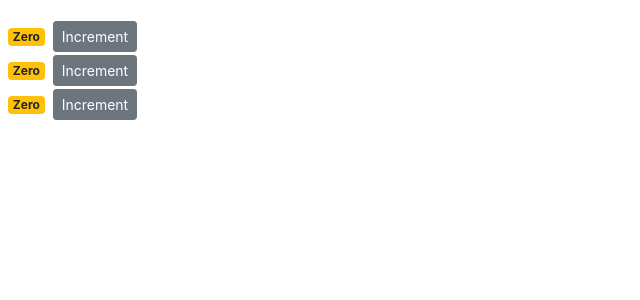
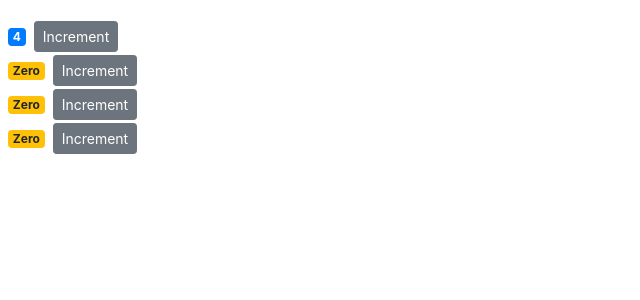
Before and after one commit to attackpiggy/Vidly_Project, a React (Create React App) app: page / in a window 1280 px wide. Shown: the top 300 px of the page, without its empty margins (0-640 px from the left). Built offline with nearby package versions, Linux system fonts and the light colour scheme.

Commit message:
Passing data to components successfully

```diff
--- a/src/components/counter.jsx
+++ b/src/components/counter.jsx
@@ -4,21 +4,17 @@ import 'bootstrap/dist/css/bootstrap.css';
 class Counter extends Component {
 
  state={
-   count:0,
+   value:this.props.value,
 
  }
-
-
-
-
 handleIncrement=()=>
 {
-  this.setState({count:this.state.count+1})
+  this.setState({value:this.state.value+1})
 }
 
     render() {
       let classes ="badge m-2 badge-"
-      classes+=(this.state.count ===0) ? "warning" : "primary"
+      classes+=(this.state.value ===0) ? "warning" : "primary"
 
 
       return (
@@ -41,12 +37,12 @@ handleIncrement=()=>
 
     getBadgeClasses() {
       let classes = "badge m-2 badge-";
-      classes += this.state.count === 0 ? "warning" : "primary";
+      classes += this.state.value === 0 ? "warning" : "primary";
       return classes;
     }
 
     formatCount() {
-      const { count } = this.state;
+      const { value: count } = this.state;
       return count === 0 ? "Zero" : count;
     }
 
--- a/src/components/counters.jsx
+++ b/src/components/counters.jsx
@@ -5,12 +5,17 @@ import Counter from './counter'
 
 class Counters extends Component {
 
-
+   state={
+       counters:[
+        {id:1, value:4},
+        {id:2, value:0},
+        {id:3, value:0},
+        {id:4, value:0}
+       ]
+   }
     render() {
         return ( <div>
-            <Counter/>
-            <Counter/>
-            <Counter/>
+          { this.state.counters.map(counter=><Counter key={counter.id} value={counter.value} />)}
             </div> );
     }
 }
```
